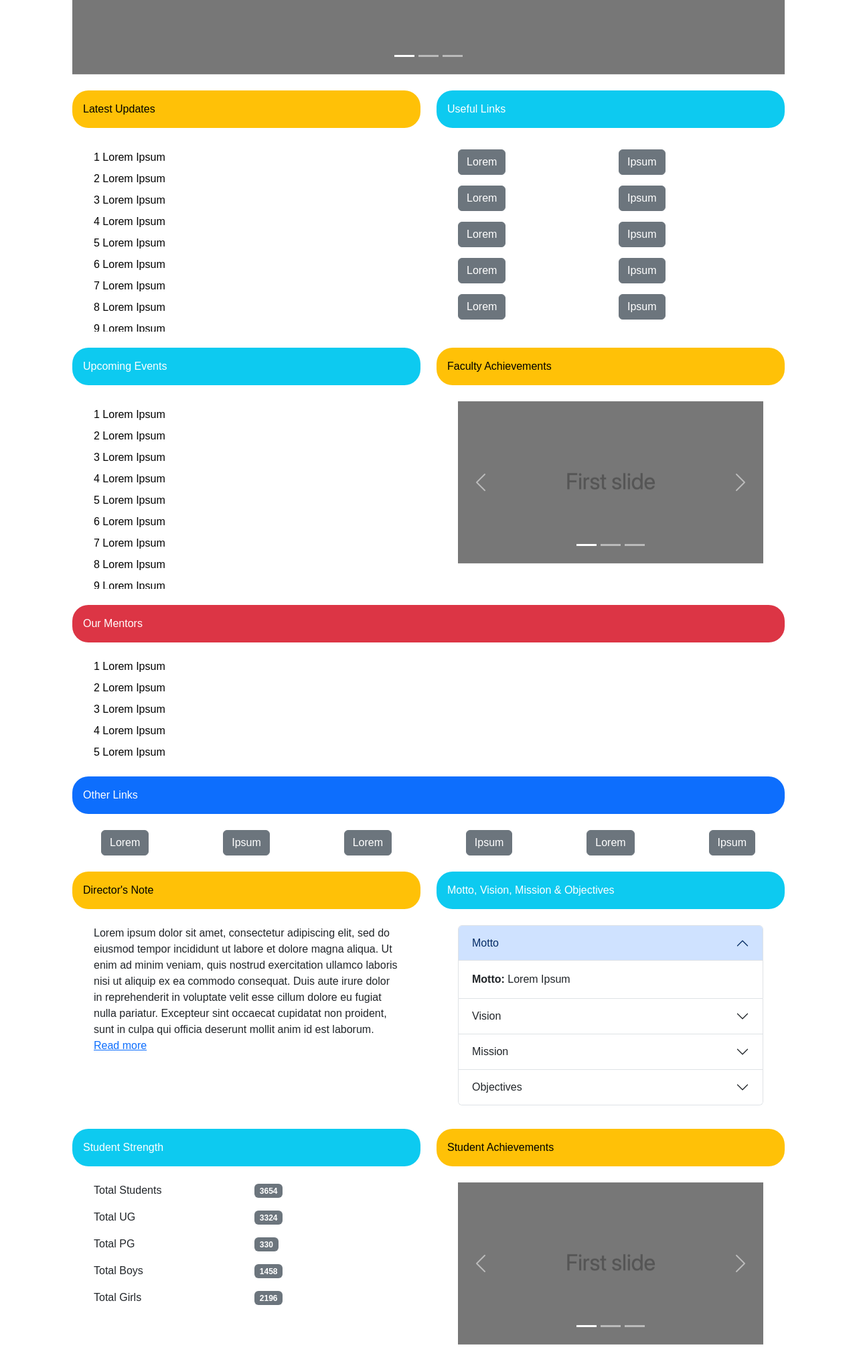
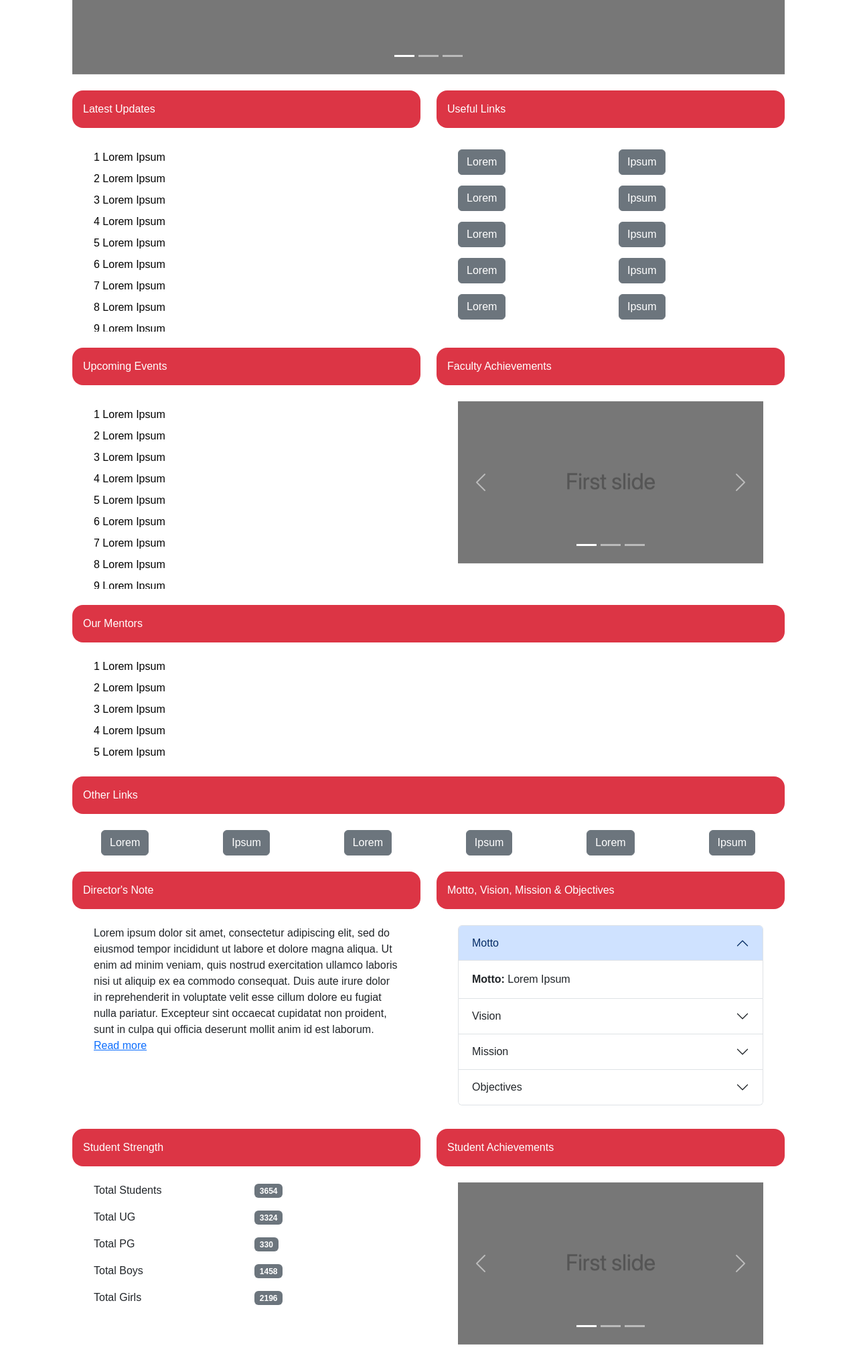
Before and after one commit to madhav1k/College-Website, a plain HTML site: page index.html in a window 1280 px wide. Shown: the part 700-2748 px from the top of the page at 67% size. Drawn offline with nearby package versions, Linux system fonts and the light colour scheme.

Commit message:
Changed color scheme to red

```diff
--- a/index.html
+++ b/index.html
@@ -72,7 +72,7 @@
 
         <!-- Button trigger modal -->
         <div class="d-flex justify-content-center w-100">
-            <button type="button" class="btn modal-btn btn-success" data-bs-toggle="modal" data-bs-target="#latestNewsModal">
+            <button type="button" class="btn modal-btn btn-primary" data-bs-toggle="modal" data-bs-target="#latestNewsModal">
                 ✉️ Latest News
             </button>
         </div>
@@ -131,7 +131,7 @@
         <div class="container mx-6rem">
             <div class="row row-cols-2">
                 <div class="col">
-                    <div class="bg-warning head">
+                    <div class="bg-danger head">
                         Latest Updates
                     </div>
                     <ul class="scrollbox mx-2rem" style="list-style-type: none">
@@ -198,7 +198,7 @@
                     </ul>
                 </div>
                 <div class="col btn-cols">
-                    <div class="bg-info head">
+                    <div class="bg-danger head">
                         Useful Links
                     </div>
                     <div class="px-2rem">
@@ -265,7 +265,7 @@
                     </div>
                 </div>
                 <div class="col">
-                    <div class="bg-info head">
+                    <div class="bg-danger head">
                         Upcoming Events
                     </div>
                     <ul class="scrollbox mx-2rem" style="list-style-type: none">
@@ -332,7 +332,7 @@
                     </ul>
                 </div>
                 <div class="col">
-                    <div class="bg-warning head">
+                    <div class="bg-danger head">
                         Faculty Achievements
                     </div>
                     <!-- Carousel -->
@@ -394,7 +394,7 @@
 
 
         <div class="mx-6rem px-0-75rem">
-            <div class="bg-primary head">
+            <div class="bg-danger head">
                 Other Links
             </div>
             <div class="row">
@@ -435,7 +435,7 @@
         <div class="container mx-6rem">
             <div class="row">
                 <div class="col">
-                    <div class="bg-warning head">
+                    <div class="bg-danger head">
                         Director's Note
                     </div>
                     <div>
@@ -447,7 +447,7 @@
                     </div>
                 </div>
                 <div class="col">
-                    <div class="bg-info head">
+                    <div class="bg-danger head">
                         Motto, Vision, Mission & Objectives
                     </div>
                     <div class="scrollbox mx-2rem">
@@ -511,7 +511,7 @@
         <div class="container mx-6rem">
             <div class="row">
                 <div class="col">
-                    <div class="bg-info head">
+                    <div class="bg-danger head">
                         Student Strength
                     </div>
                     <div class="scrollbox mx-2rem">
@@ -578,7 +578,7 @@
                     </div>
                 </div>
                 <div class="col">
-                    <div class="bg-warning head">
+                    <div class="bg-danger head">
                         Student Achievements
                     </div>
                     <!-- Carousel -->
@@ -618,7 +618,7 @@
 
 
         <div class="mx-6rem px-0-75rem">
-            <div class="bg-primary head">
+            <div class="bg-danger head">
                 Latest Photographs
             </div>
             <div id="carouselExampleSlidesOnly" class="carousel slide px-2rem" data-bs-ride="carousel">
--- a/styles.css
+++ b/styles.css
@@ -48,7 +48,7 @@ body {
 }
 
 .head {
-    border-radius: 1.5rem;
+    border-radius: 1rem;
     margin-top: 1.5rem;
     margin-bottom: 1.5rem;
     padding: 1rem;
@@ -74,10 +74,6 @@ body {
 .btn-cols button {
     margin-top: 0.5rem;
     margin-bottom: 0.5rem;
-}
-
-div[class~="bg-warning"] {
-    color: black;
 }
 
 .section li {
```
